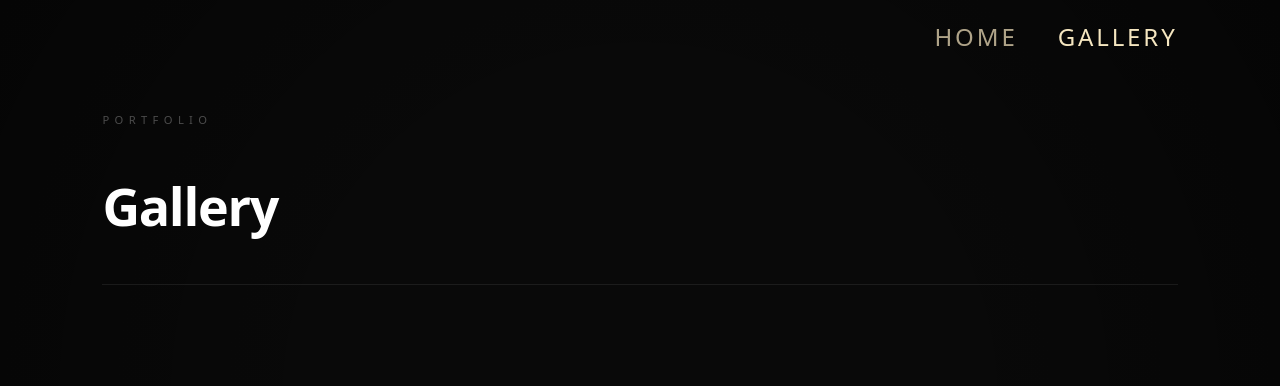
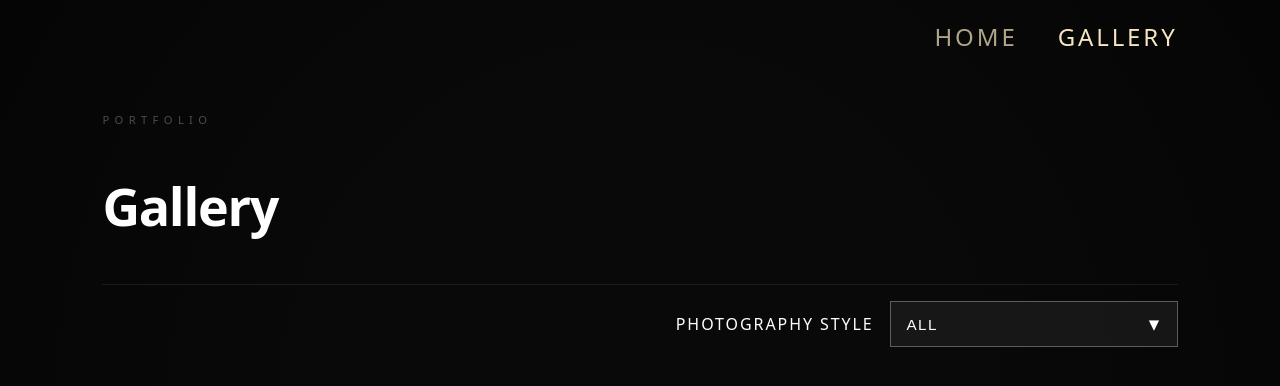
Before and after one commit to GraceKDev/PaulByarsWebsite, a Vue app in the folder PaulByersPhotography/: page /gallery in a window 1280 px wide. Shown: the top 386 px of the page. Built offline with nearby package versions, Linux system fonts and the light colour scheme.

Commit message:
Gallery filters

```diff
--- a/PaulByersPhotography/src/views/Gallery.vue
+++ b/PaulByersPhotography/src/views/Gallery.vue
@@ -1,4 +1,52 @@
 <script setup lang="ts">
+import { computed, onBeforeUnmount, onMounted, ref } from 'vue';
+
+const filterOptions = [
+  { value: 'all', label: 'All' },
+  { value: 'SportEvents', label: 'Sport Events' },
+  { value: 'ConcertsAndPerformances', label: 'Concerts and Performances' },
+  { value: 'Travel Photography', label: 'Travel Photography' },
+  { value: 'Street Photography', label: 'Street Photography' },
+];
+
+const selectedFilter = ref('all');
+const isFilterOpen = ref(false);
+const filterRoot = ref<HTMLElement | null>(null);
+
+const selectedFilterLabel = computed(
+  () => filterOptions.find((option) => option.value === selectedFilter.value)?.label ?? 'All',
+);
+
+const toggleFilter = () => {
+  isFilterOpen.value = !isFilterOpen.value;
+};
+
+const setFilter = (value: string) => {
+  selectedFilter.value = value;
+  isFilterOpen.value = false;
+};
+
+const handleDocumentClick = (event: MouseEvent) => {
+  const target = event.target as Node | null;
+  if (filterRoot.value && target && !filterRoot.value.contains(target)) {
+    isFilterOpen.value = false;
+  }
+};
+
+const handleFilterKeydown = (event: KeyboardEvent) => {
+  if (event.key === 'Escape') {
+    isFilterOpen.value = false;
+  }
+};
+
+onMounted(() => {
+  document.addEventListener('click', handleDocumentClick);
+});
+
+onBeforeUnmount(() => {
+  document.removeEventListener('click', handleDocumentClick);
+});
+
 </script>
 
 <template>
@@ -9,6 +57,31 @@
         <h2 class="section-heading">Gallery</h2>
         <div class="section-divider"></div>
       </header>
+      <div class="gallery-filters">
+        <form @submit.prevent>
+          <label class="gallery-filter-label" for="filter">Photography Style</label>
+          <div ref="filterRoot" class="gallery-filter" @keydown="handleFilterKeydown">
+            <button class="gallery-filter-trigger" type="button" aria-haspopup="listbox" :aria-expanded="isFilterOpen"
+              @click="toggleFilter">
+              <span>{{ selectedFilterLabel }}</span>
+              <span class="gallery-filter-chevron" :class="{ 'is-open': isFilterOpen }" aria-hidden="true">▾</span>
+            </button>
+            <ul v-if="isFilterOpen" class="gallery-filter-options" role="listbox" aria-label="Photography Style">
+              <li v-for="option in filterOptions" :key="option.value">
+                <button class="gallery-filter-option" :class="{ 'is-selected': selectedFilter === option.value }"
+                  type="button" role="option" :aria-selected="selectedFilter === option.value"
+                  @click="setFilter(option.value)">
+                  {{ option.label }}
+                </button>
+              </li>
+            </ul>
+
+          </div>
+        </form>
+      </div>
+      <div class="gallery-items">
+
+      </div>
     </div>
   </section>
 </template>
@@ -30,7 +103,7 @@
 }
 
 .section-header {
-  margin-bottom: 4.5rem;
+  margin-bottom: 1.0rem;
 }
 
 .section-eyebrow {
@@ -54,4 +127,110 @@
   background: rgba(255, 255, 255, 0.08);
   margin: 2.5rem 0 0;
 }
+
+.gallery-filters {
+  display: flex;
+  justify-content: flex-end;
+  margin-bottom: 4.5rem;
+}
+
+.gallery-filters form {
+  display: flex;
+  align-items: center;
+  gap: 1rem;
+}
+
+.gallery-filter-label {
+  color: #ffffff;
+  font-size: 1rem;
+  letter-spacing: 0.12em;
+  text-transform: uppercase;
+}
+
+.gallery-filter {
+  position: relative;
+  min-width: 18rem;
+}
+
+.gallery-filter-trigger {
+  width: 100%;
+  display: flex;
+  align-items: center;
+  justify-content: space-between;
+  gap: 0.75rem;
+  background: rgba(255, 255, 255, 0.06);
+  color: #ffffff;
+  border: 1px solid rgba(255, 255, 255, 0.3);
+
+  padding: 0.62rem 1rem;
+  font-size: 0.95rem;
+  letter-spacing: 0.09em;
+  text-transform: uppercase;
+  cursor: pointer;
+  transition: border-color 0.22s ease, background-color 0.22s ease, box-shadow 0.22s ease, transform 0.22s ease;
+}
+
+.gallery-filter-trigger:hover {
+  background: rgba(255, 255, 255, 0.14);
+  border-color: rgba(232, 217, 181, 0.9);
+  box-shadow: 0 0 0 3px rgba(232, 217, 181, 0.2);
+  transform: translateY(-1px);
+}
+
+.gallery-filter-trigger:focus-visible {
+  border: 1px solid #e8d9b5;
+  background: rgba(255, 255, 255, 0.16);
+  box-shadow: 0 0 0 3px rgba(232, 217, 181, 0.25);
+  outline: none;
+}
+
+.gallery-filter-chevron {
+  font-size: 1.3rem;
+  transition: transform 0.2s ease;
+}
+
+.gallery-filter-chevron.is-open {
+  transform: rotate(180deg);
+}
+
+.gallery-filter-options {
+  position: absolute;
+  top: calc(100% + 0.6rem);
+  left: 0;
+  right: 0;
+  margin: 0;
+  padding: 0.4rem;
+  list-style: none;
+  border-radius: 0.85rem;
+  border: 1px solid rgba(255, 255, 255, 0.18);
+  background: #131313;
+  box-shadow: 0 18px 34px rgba(0, 0, 0, 0.45);
+  z-index: 20;
+}
+
+.gallery-filter-option {
+  width: 100%;
+  border: 0;
+  background: transparent;
+  color: #f3f3f3;
+  text-align: left;
+  border-radius: 0.55rem;
+  padding: 0.62rem 0.72rem;
+  letter-spacing: 0.04em;
+  cursor: pointer;
+  transition: background-color 0.18s ease, color 0.18s ease;
+}
+
+.gallery-filter-option:hover:not(.is-selected),
+.gallery-filter-option:focus-visible:not(.is-selected) {
+  background: #2a2a2a;
+  color: #ffffff;
+  outline: none;
+}
+
+.gallery-filter-option.is-selected {
+  background: #e8d9b5;
+  color: #0f0f0f;
+  font-weight: 600;
+}
 </style>
```
Also changed, not shown: PaulByersPhotography/src/lib/types/PhotographyPhotoInterface.ts (added, +16 -0 lines).
